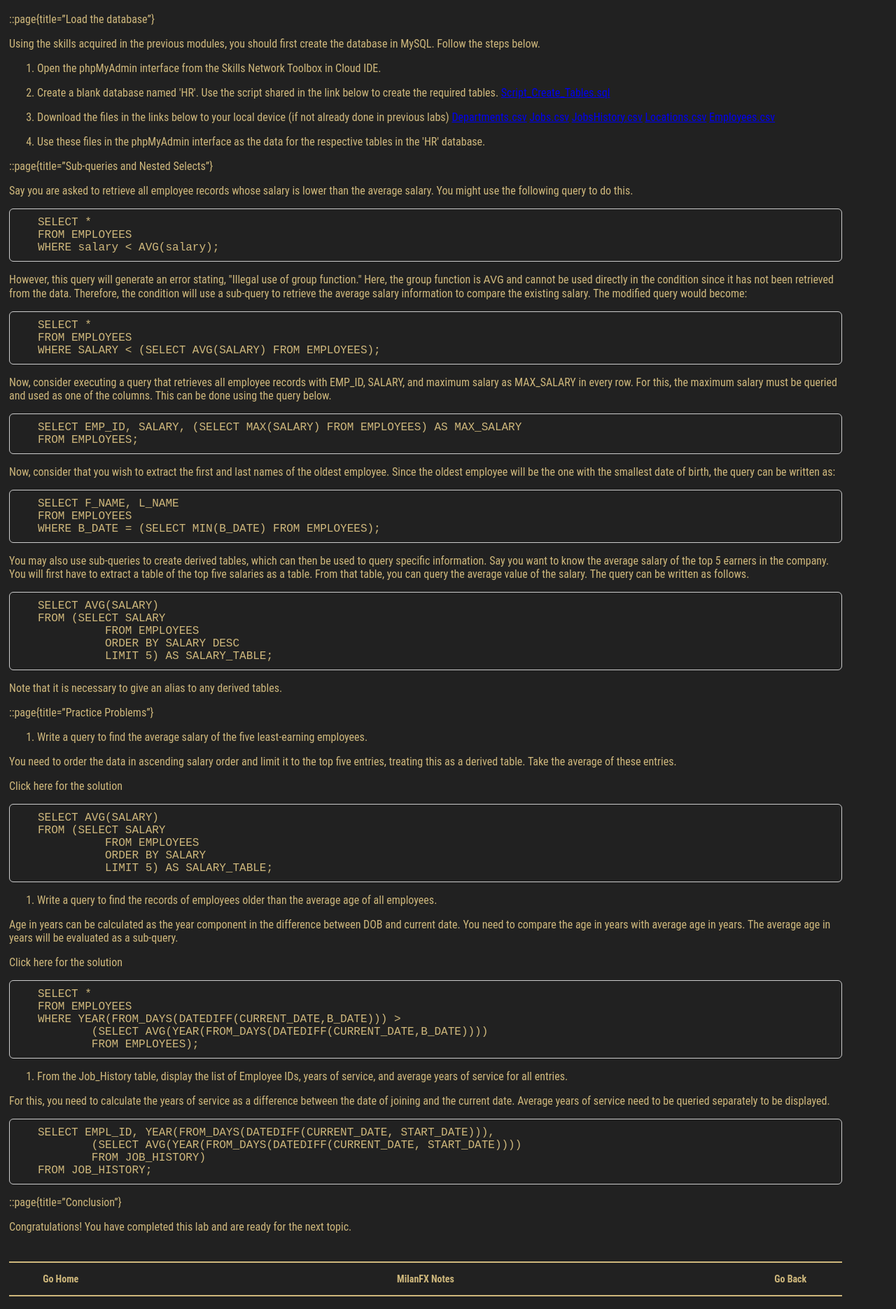
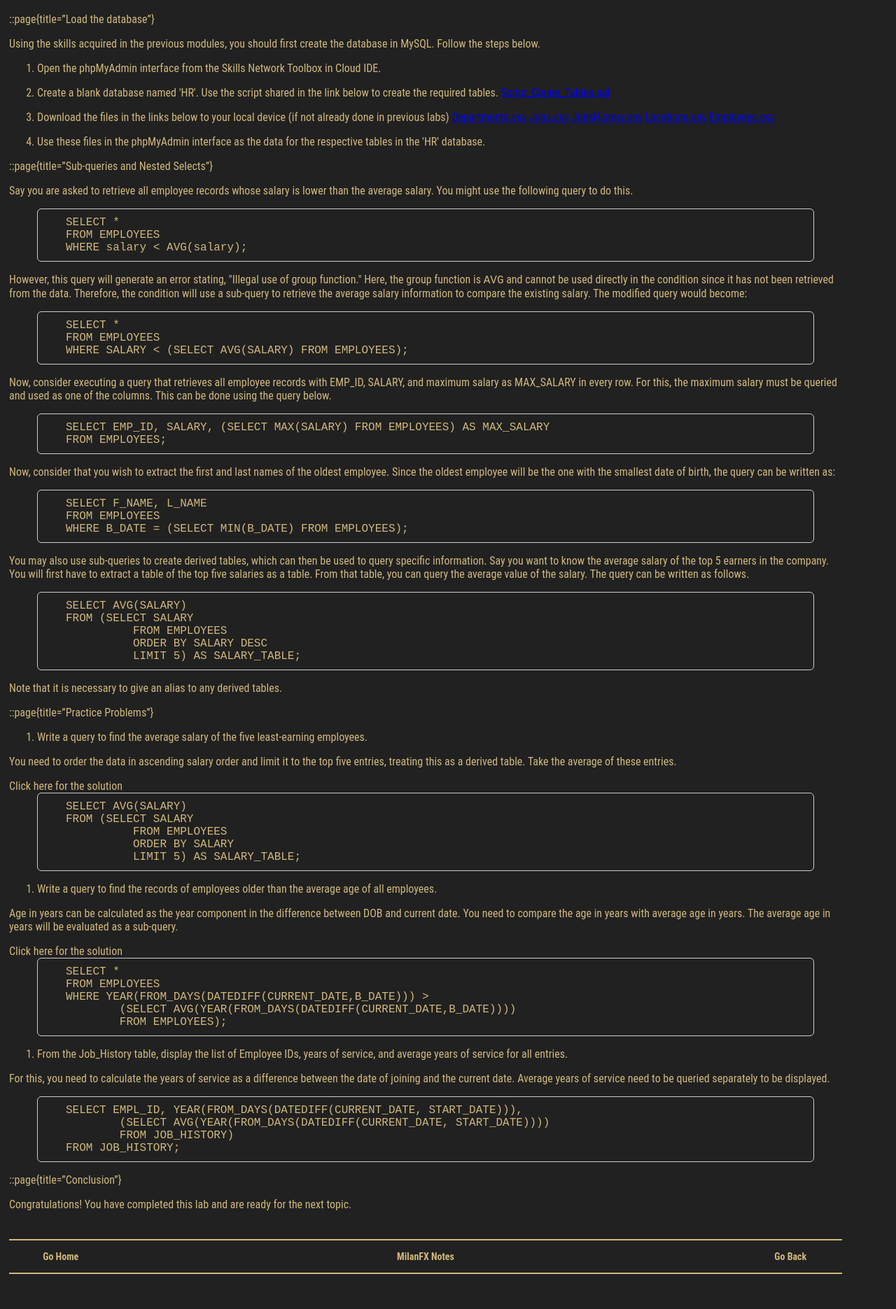
Before and after one commit to milanfx/milanfx.github.io, a Jekyll site: the page built from test.md, in a window 1280 px wide. Shown: the part 1257-3128 px from the top of the page at 70% size. Built offline with Jekyll 4.4.1, drawn with Linux system fonts in a browser that asks for light colours; after the commit the page ends 3096 px from its top, so only the background shows below that.

Commit message:
Update page.html

```diff
--- a/_layouts/page.html
+++ b/_layouts/page.html
@@ -161,6 +161,7 @@
       padding: 10px 40px;
       font-family: monospace;
       overflow-x: auto;
+      margin: 0px 40px;
     }
 
   </style>
```
